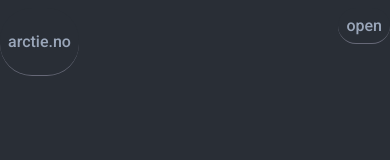
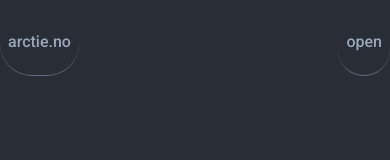
Before and after one commit to Arctie/Arctie.no, a plain HTML site: page index.html in a window 390 px wide. Shown: the top 160 px of the page. Drawn offline with nearby package versions, Linux system fonts and the light colour scheme; a web font is replaced by a local one.

Commit message:
bigger open close box

```diff
--- a/css/styles.css
+++ b/css/styles.css
@@ -267,7 +267,7 @@ canvas {
         width: fit-content;
     }
     .collapse .box p {
-        margin: 0;
+        margin: 0.2;
 
     }
 
```
